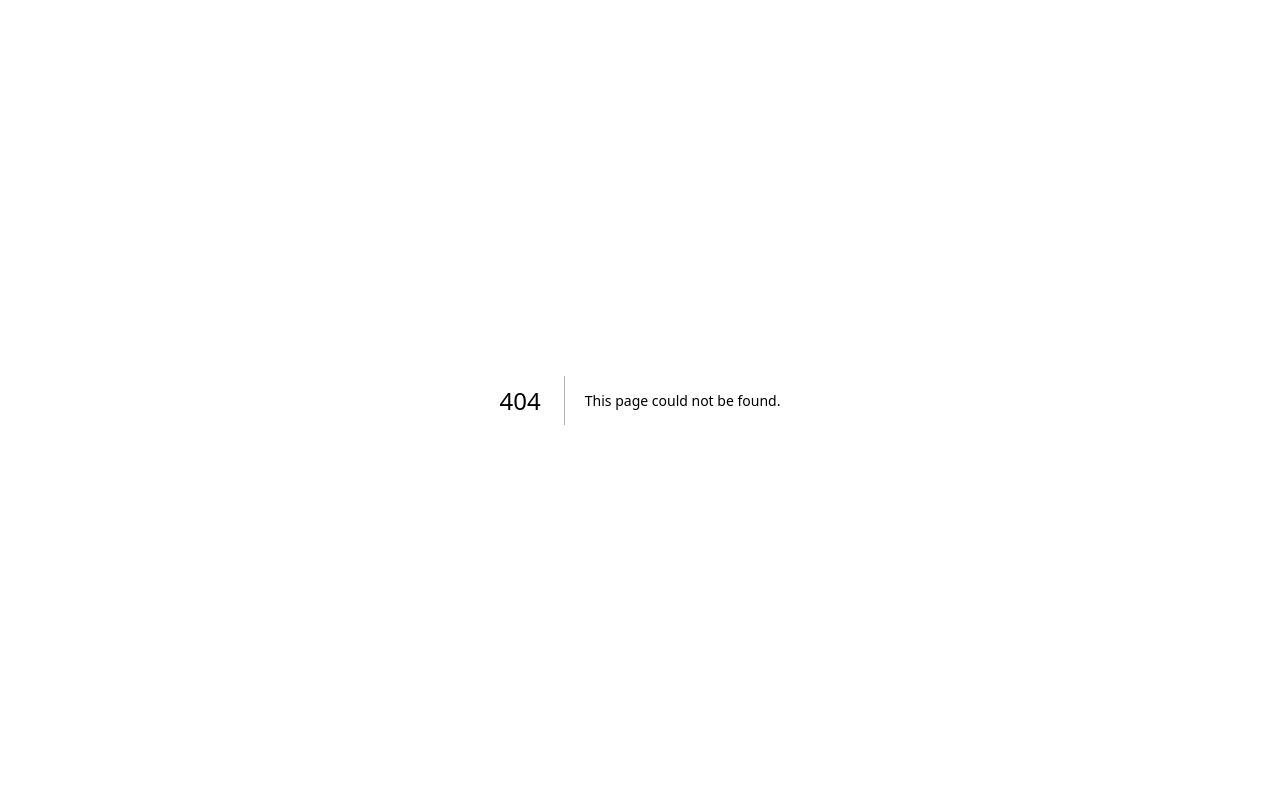
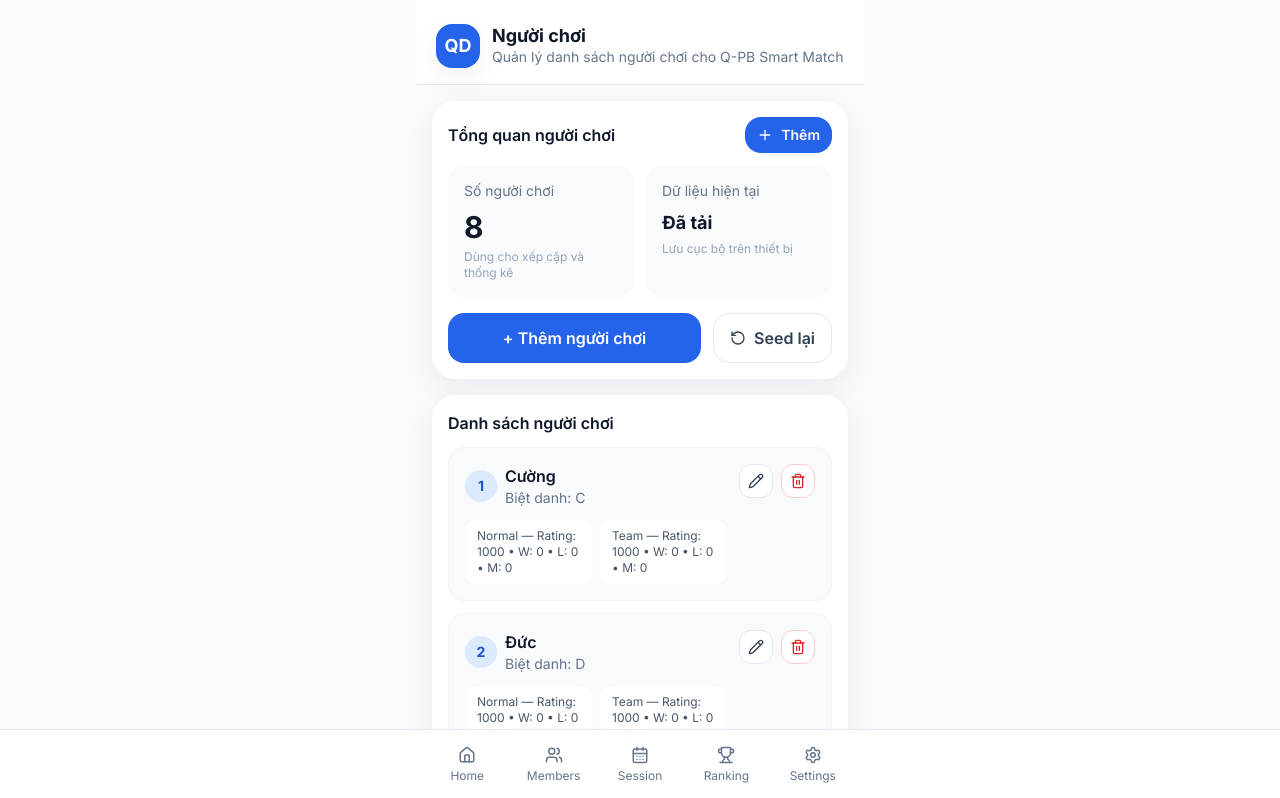
Before and after one commit to tdquan170788-byte/q-pb-smart-match, a Next.js app: page /players in a window 1280 px wide. Before the commit this address had no page. Shown: the top 798 px of the page. Built offline with nearby package versions, Linux system fonts and the light colour scheme.

Commit message:
Create page.tsx
Sprint 10

```diff
--- /dev/null
+++ b/app/players/page.tsx
@@ -0,0 +1,272 @@
+"use client";
+
+import { useEffect, useMemo, useState } from "react";
+import Link from "next/link";
+import { Pencil, Plus, RotateCcw, Trash2, Users } from "lucide-react";
+
+import AppShell from "@/components/app-shell";
+import SectionCard from "@/components/section-card";
+import PlayerFormSheet from "@/components/player-form-sheet";
+import ConfirmDialog from "@/components/confirm-dialog";
+import type { Player, PlayerForm } from "@/types";
+import {
+  createPlayer,
+  deletePlayer,
+  ensureSeedData,
+  getPlayers,
+  resetSeedPlayers,
+  updatePlayer,
+} from "@/lib/storage";
+
+export default function PlayersPage() {
+  const [players, setPlayers] = useState<Player[]>([]);
+  const [loaded, setLoaded] = useState(false);
+
+  const [sheetOpen, setSheetOpen] = useState(false);
+  const [sheetMode, setSheetMode] = useState<"create" | "edit">("create");
+  const [editingPlayer, setEditingPlayer] = useState<Player | null>(null);
+
+  const [deleteTarget, setDeleteTarget] = useState<Player | null>(null);
+  const [resetOpen, setResetOpen] = useState(false);
+
+  useEffect(() => {
+    ensureSeedData();
+    setPlayers(getPlayers());
+    setLoaded(true);
+  }, []);
+
+  const sortedPlayers = useMemo(() => {
+    return [...players].sort((a, b) => a.name.localeCompare(b.name, "vi"));
+  }, [players]);
+
+  function refreshPlayers() {
+    setPlayers(getPlayers());
+  }
+
+  function openCreate() {
+    setEditingPlayer(null);
+    setSheetMode("create");
+    setSheetOpen(true);
+  }
+
+  function openEdit(player: Player) {
+    setEditingPlayer(player);
+    setSheetMode("edit");
+    setSheetOpen(true);
+  }
+
+  function handleSubmit(form: PlayerForm) {
+    if (!form.name.trim()) return;
+
+    if (sheetMode === "create") {
+      createPlayer({
+        name: form.name,
+        nickname: form.nickname,
+      });
+    } else if (editingPlayer) {
+      updatePlayer(editingPlayer.id, {
+        name: form.name,
+        nickname: form.nickname,
+      });
+    }
+
+    refreshPlayers();
+    setSheetOpen(false);
+    setEditingPlayer(null);
+  }
+
+  function handleDeleteConfirm() {
+    if (!deleteTarget) return;
+    deletePlayer(deleteTarget.id);
+    refreshPlayers();
+    setDeleteTarget(null);
+  }
+
+  function handleResetSeed() {
+    resetSeedPlayers();
+    refreshPlayers();
+    setResetOpen(false);
+  }
+
+  return (
+    <AppShell
+      title="Người chơi"
+      subtitle="Quản lý danh sách người chơi cho Q-PB Smart Match"
+    >
+      <div className="space-y-4">
+        <SectionCard
+          title="Tổng quan người chơi"
+          action={
+            <button
+              onClick={openCreate}
+              className="inline-flex items-center gap-2 rounded-2xl bg-brand-600 px-3 py-2 text-sm font-semibold text-white"
+            >
+              <Plus size={16} />
+              Thêm
+            </button>
+          }
+        >
+          <div className="grid grid-cols-2 gap-3">
+            <div className="rounded-2xl bg-slate-50 p-4">
+              <div className="text-sm text-slate-500">Số người chơi</div>
+              <div className="mt-2 text-3xl font-bold">{players.length}</div>
+              <div className="mt-1 text-xs text-slate-400">
+                Dùng cho xếp cặp và thống kê
+              </div>
+            </div>
+
+            <div className="rounded-2xl bg-slate-50 p-4">
+              <div className="text-sm text-slate-500">Dữ liệu hiện tại</div>
+              <div className="mt-2 text-lg font-bold">
+                {loaded ? "Đã tải" : "Đang tải..."}
+              </div>
+              <div className="mt-1 text-xs text-slate-400">
+                Lưu cục bộ trên thiết bị
+              </div>
+            </div>
+          </div>
+
+          <div className="mt-4 flex gap-3">
+            <button
+              onClick={openCreate}
+              className="flex-1 rounded-2xl bg-brand-600 px-4 py-3 font-semibold text-white"
+            >
+              + Thêm người chơi
+            </button>
+
+            <button
+              onClick={() => setResetOpen(true)}
+              className="inline-flex items-center justify-center gap-2 rounded-2xl border border-slate-200 px-4 py-3 font-semibold text-slate-700"
+            >
+              <RotateCcw size={16} />
+              Seed lại
+            </button>
+          </div>
+        </SectionCard>
+
+        <SectionCard title="Danh sách người chơi">
+          {sortedPlayers.length === 0 ? (
+            <div className="rounded-2xl border border-dashed border-slate-200 p-6 text-center">
+              <div className="mx-auto mb-3 flex h-12 w-12 items-center justify-center rounded-full bg-slate-100">
+                <Users className="text-slate-500" size={22} />
+              </div>
+              <div className="text-base font-semibold">Chưa có người chơi</div>
+              <div className="mt-1 text-sm text-slate-500">
+                Hãy thêm người chơi đầu tiên cho nhóm pickleball của bạn.
+              </div>
+              <button
+                onClick={openCreate}
+                className="mt-4 rounded-2xl bg-brand-600 px-4 py-3 font-semibold text-white"
+              >
+                Thêm người chơi đầu tiên
+              </button>
+            </div>
+          ) : (
+            <div className="space-y-3">
+              {sortedPlayers.map((player, index) => (
+                <div
+                  key={player.id}
+                  className="rounded-2xl border border-slate-100 bg-slate-50 p-4"
+                >
+                  <div className="flex items-start justify-between gap-3">
+                    <Link href={`/players/${player.id}`} className="min-w-0 flex-1">
+                      <div className="flex items-center gap-2">
+                        <div className="flex h-8 w-8 items-center justify-center rounded-full bg-brand-100 text-sm font-bold text-brand-700">
+                          {index + 1}
+                        </div>
+                        <div className="min-w-0">
+                          <div className="truncate text-base font-semibold">
+                            {player.name}
+                          </div>
+                          <div className="text-sm text-slate-500">
+                            {player.nickname?.trim()
+                              ? `Biệt danh: ${player.nickname}`
+                              : "Chưa có biệt danh"}
+                          </div>
+                        </div>
+                      </div>
+
+                      <div className="mt-3 grid gap-2 text-xs md:grid-cols-2">
+                        <div className="rounded-xl bg-white px-3 py-2 text-slate-600">
+                          Normal — Rating: {player.ratingNormal} • W:{" "}
+                          {player.winsNormal} • L: {player.lossesNormal} • M:{" "}
+                          {player.matchesNormal}
+                        </div>
+                        <div className="rounded-xl bg-white px-3 py-2 text-slate-600">
+                          Team — Rating: {player.ratingTeam} • W: {player.winsTeam} •
+                          L: {player.lossesTeam} • M: {player.matchesTeam}
+                        </div>
+                      </div>
+                    </Link>
+
+                    <div className="flex shrink-0 gap-2">
+                      <button
+                        onClick={() => openEdit(player)}
+                        className="rounded-xl border border-slate-200 bg-white p-2 text-slate-700"
+                        aria-label={`Sửa ${player.name}`}
+                      >
+                        <Pencil size={16} />
+                      </button>
+
+                      <button
+                        onClick={() => setDeleteTarget(player)}
+                        className="rounded-xl border border-red-200 bg-white p-2 text-red-600"
+                        aria-label={`Xóa ${player.name}`}
+                      >
+                        <Trash2 size={16} />
+                      </button>
+                    </div>
+                  </div>
+                </div>
+              ))}
+            </div>
+          )}
+        </SectionCard>
+
+        <SectionCard title="Ghi chú">
+          <div className="space-y-2 text-sm text-slate-600">
+            <div>• Dữ liệu người chơi đang lưu bằng localStorage trên máy hiện tại.</div>
+            <div>• Bấm vào từng người chơi để xem thống kê chi tiết.</div>
+            <div>• Có thể reset lại 8 người mẫu bất cứ lúc nào.</div>
+          </div>
+        </SectionCard>
+      </div>
+
+      <PlayerFormSheet
+        open={sheetOpen}
+        mode={sheetMode}
+        player={editingPlayer}
+        onClose={() => {
+          setSheetOpen(false);
+          setEditingPlayer(null);
+        }}
+        onSubmit={handleSubmit}
+      />
+
+      <ConfirmDialog
+        open={!!deleteTarget}
+        title="Xoá người chơi?"
+        description={
+          deleteTarget
+            ? `Bạn có chắc muốn xoá ${deleteTarget.name} khỏi danh sách người chơi không?`
+            : ""
+        }
+        confirmText="Xoá"
+        cancelText="Huỷ"
+        danger
+        onCancel={() => setDeleteTarget(null)}
+        onConfirm={handleDeleteConfirm}
+      />
+
+      <ConfirmDialog
+        open={resetOpen}
+        title="Seed lại dữ liệu mẫu?"
+        description="Thao tác này sẽ thay toàn bộ danh sách hiện tại bằng 8 người chơi mẫu ban đầu."
+        confirmText="Seed lại"
+        cancelText="Huỷ"
+        onCancel={() => setResetOpen(false)}
+        onConfirm={handleResetSeed}
+      />
+    </AppShell>
+  );
+}
```
